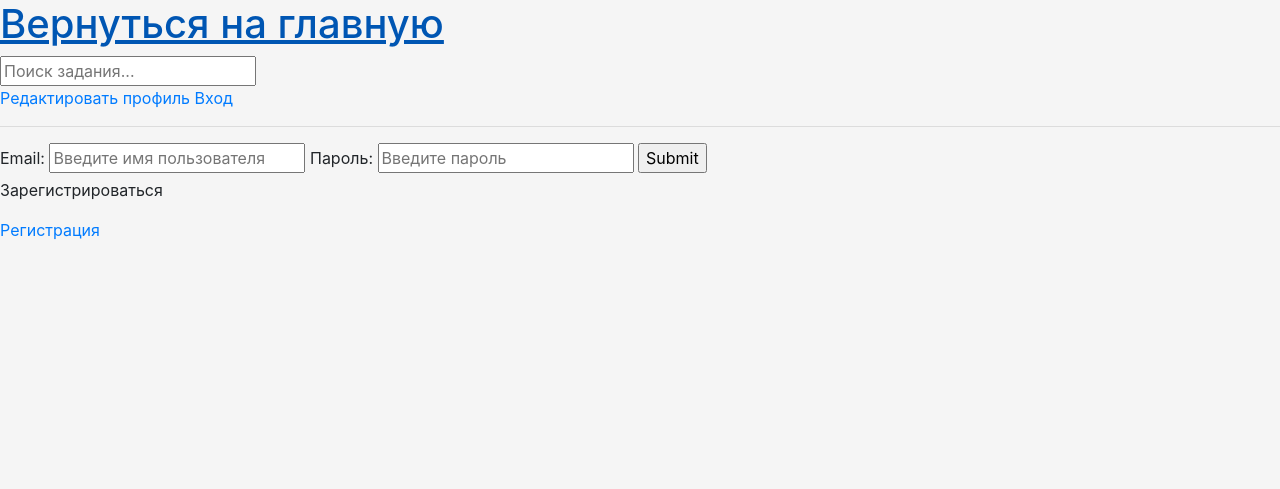
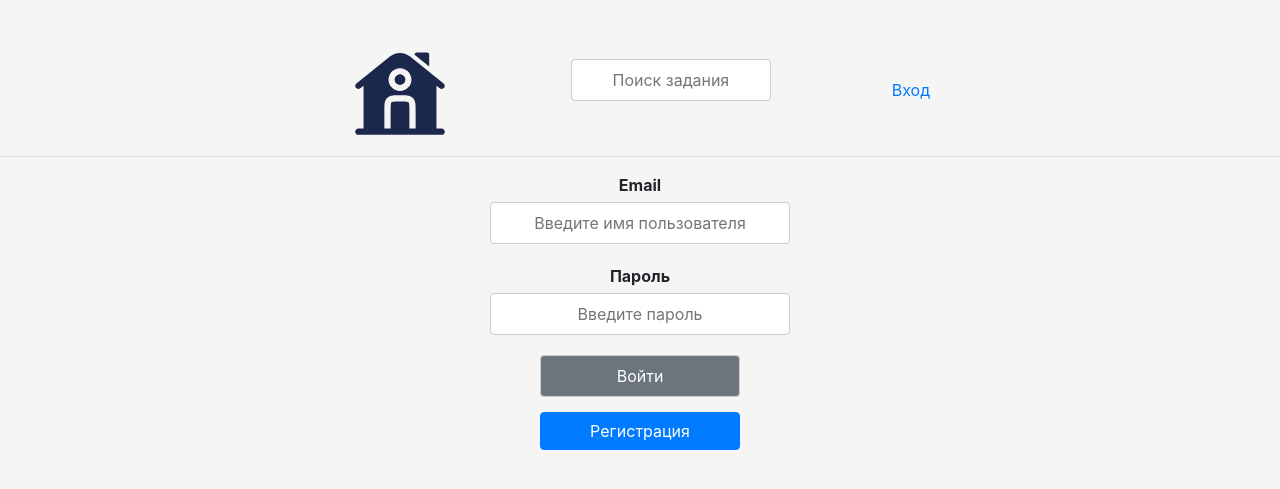
Before and after one commit to dilyara510/python_libs7, a Django app: page /login/ in a window 1280 px wide. Shown: the top 489 px of the page. Run offline with Django 4.2, Linux system fonts and the light colour scheme; some libraries are stand-ins or nearby versions.

Commit message:
Изменены стили регистрации и входа

```diff
--- a/base/templates/base/login_register.html
+++ b/base/templates/base/login_register.html
@@ -1,35 +1,81 @@
 {% extends 'main.html' %}
-
+{% load static %}
 {% block content %}
 
 {% if page == 'login' %}
-<div>
+<div class="form__group">
+    <link rel="stylesheet" href="{% static 'css/bootstrap.min.css' %}">
+    <link rel="stylesheet" href="{% static 'styles/login_registr_styles.css' %}">
     <form method="post" action="">
         {% csrf_token %}
-
-        <label>Email:</label>
+        <div class="form__group">
+        <label>Email</label>
         <input type="text" name="username" placeholder="Введите имя пользователя"/>
-
-        <label>Пароль:</label>
+        </div>
+        <div class="form__group">
+        <label>Пароль</label>
         <input type="password" name="password" placeholder="Введите пароль"/>
-
-        <input type="submit" name="Login"/>
+        </div>
+        <div class="form__buttons">
+        <input type="submit" class="btn btn-secondary" value="Войти" name="Login"/>
+        </div>
     </form>
-    <p>Зарегистрироваться</p>
-    <a href="{% url 'register' %}">Регистрация</a>
+    <div class="form__buttons">
+    <a href="{% url 'register' %}" class="btn btn-primary" >Регистрация</a>
+    </div>
 </div>
 
 {% else %}
-<div>
+<form method="post" action="">
+    {% csrf_token %}
+
+    <link rel="stylesheet" href="{% static 'css/bootstrap.min.css' %}">
+    <link rel="stylesheet" href="{% static 'styles/login_registr_styles.css' %}">
+
+    <div class="form__group">
+    <label for="id_name">Имя</label>
+    <input type="text" placeholder="Введите имя" name="name" id="id_name" required>
+    </div>
+
+    <div class="form__group">
+    <label for="id_username">Логин</label>
+    <input type="text" placeholder="Введите логин" name="username" id="id_username" required>
+    </div>
+
+    <div class="form__group">
+    <label for="id_email">Email</label>
+    <input type="email" name="email" placeholder="Введите email" id="id_email" required>
+    </div>
+
+    <div class="form__group">
+    <label for="id_password1">Пароль</label>
+    <input type="password" name="password1" placeholder="Введите пароль" id="id_password1" required>
+    </div>
+
+    <div class="form__group">
+    <label for="id_password2">Подтверждение пароля</label>
+    <input type="password" name="password2" placeholder="Введите пароль"id="id_password2" required>
+    </div>
+
+    <div class="form__buttons">
+    <input type="submit" class="btn btn-secondary" value="Зарегистрироваться" style="display: block; margin-bottom: 10px;" />
+    </div>
+    <div class="form__buttons">
+    <a class="btn btn-primary" href="{% url 'login' %}" style="display: block;">Вход</a>
+    </div>
+
+</form>
+
+
+{% comment %} <div>
     <form method="post" action="">
         {% csrf_token %}
         {{form.as_p}}
         <input type="submit" value="Зарегистрироваться" />
     </form>
-    <p> Уже зарегистрированы?</p>
     <a href="{% url 'login' %}">Вход</a>
 
-</div>
+</div> {% endcomment %}
 {% endif %}
 
 {% endblock content %}
--- a/base/templates/base/update-user.html
+++ b/base/templates/base/update-user.html
@@ -25,8 +25,8 @@
   </div>
 
   <div class="form__group">
-      <label for="id_bio">Биография</label>
-      <textarea name="bio" id="id_bio">{{ user.bio }}</textarea>
+      <label for="id_bio">Номер группы</label>
+      <input type="text" name="bio" id="id_bio" value="{{ user.bio }}">
   </div>
 
 
--- /dev/null
+++ b/static/styles/login_registr_styles.css
@@ -0,0 +1,92 @@
+
+.form {
+    max-width: 400px;
+    margin: 0 auto;
+}
+
+.form__group {
+    margin-bottom: 20px;
+}
+
+.form__group label {
+    display: block;
+    margin-bottom: 5px;
+    font-weight: bold;
+}
+
+.form__group input,
+.form__group textarea {
+    width: 100%;
+    padding: 8px;
+    box-sizing: border-box;
+    border: 1px solid #ccc;
+    border-radius: 4px;
+}
+
+.form button {
+    background-color: #4caf50;
+    color: #fff;
+    padding: 10px 15px;
+    border: none;
+    border-radius: 4px;
+    cursor: pointer;
+}
+
+.form button:hover {
+    background-color: #45a049;
+}
+
+.form a {
+    color: #4caf50;
+    text-decoration: none;
+}
+
+.form a:hover {
+    text-decoration: underline;
+}
+.form__group label {
+    display: block;
+    margin-bottom: 5px;
+    font-weight: bold;
+    text-align: center;
+}
+
+.form__group {
+    text-align: center;
+    display: flex;
+    flex-direction: column;
+    align-items: center;
+}
+
+.form__group label {
+    display: block;
+    margin-bottom: 5px;
+    font-weight: bold;
+    text-align: left;
+}
+
+.form__group input,
+.form__group textarea {
+    width: 300px;
+    padding: 8px;
+    box-sizing: border-box;
+    border: 1px solid #ccc;
+    border-radius: 4px;
+    text-align: center;
+}
+
+.form__buttons {
+    display: flex;
+    justify-content: center;
+    margin-top: 15px;
+}
+
+.form__buttons button {
+    margin: 0 10px;
+}
+
+.form__buttons button,
+.form__buttons a,
+.form__buttons input  {
+    width: 200px; /* Задайте желаемую ширину кнопок */
+}
--- a/static/styles/navbar_styles.css
+++ b/static/styles/navbar_styles.css
@@ -1,33 +1,8 @@
-.home-container {
-    max-width: 600px;
-    margin: 0 auto;
-    padding: 20px;
+.form__group input {
+    width: 100px;
+    padding: 8px;
+    box-sizing: border-box;
+    border: 1px solid rgb(63, 48, 48)c3c;
+    border-radius: 4px;
     text-align: center;
 }
-
-.home-link {
-    text-decoration: none;
-    color: #333;
-}
-
-.search-form {
-    margin-top: 20px;
-}
-
-.search-input {
-    padding: 10px;
-    width: 100%;
-    box-sizing: border-box;
-}
-
-.profile-link, .auth-link {
-    display: block;
-    margin-top: 10px;
-    text-decoration: none;
-    color: #007bff;
-}
-
-.greeting {
-    font-weight: bold;
-    margin-top: 20px;
-}
--- a/templates/navbar.html
+++ b/templates/navbar.html
@@ -1,17 +1,24 @@
-<a href="/">
-    <h1>Вернуться на главную</h1>
-</a>
+{% load static %}
 
-<form method="GET" action="{%url 'home' %}">
-    <input type="text" name="q" placeholder="Поиск задания..."/>
-</form>
+<div style="display: flex; align-items: center; justify-content: space-between; padding-top: 40px;">
+    <link rel="stylesheet" href="{% static 'css/bootstrap.min.css' %}">
+    <link rel="stylesheet" href="{% static 'styles/navbar_styles.css' %}">
 
-<a href="{% url 'update-user' %}">Редактировать профиль</a>
+    <a href="/" style="margin-left: 350px;">
+        <img src="{% static 'images/home.svg' %}" alt="Логотип" width="100" height="100">
+    </a>
+    <div class="form__group">
+    <form method="GET" action="{% url 'home' %}" style="flex-grow: 1; text-align: center;">
+        <input type="text" name="q" placeholder="Поиск задания" style="width: 200px;">
+    </form>
+    </div>
 
-
-{% if request.user.is_authenticated %}
-<p>Приветствую, {{request.user.name}}!</p>
-<a href="{% url 'logout' %}">Выход</a>
-{% else %}
-<a href="{% url 'login' %}">Вход</a>
-{% endif %}
+    <div style="display: flex; flex-direction: column; align-items: center; margin-right: 350px;">
+        {% if request.user.is_authenticated %}
+        <a href="{% url 'logout' %}">Выход</a>
+        <a href="{% url 'update-user' %}" style="margin-top: 5px;">Редактировать профиль</a>
+        {% else %}
+        <a href="{% url 'login' %}">Вход</a>
+        {% endif %}
+    </div>
+</div>
```
Also changed, not shown: static/images/home.svg (added).
